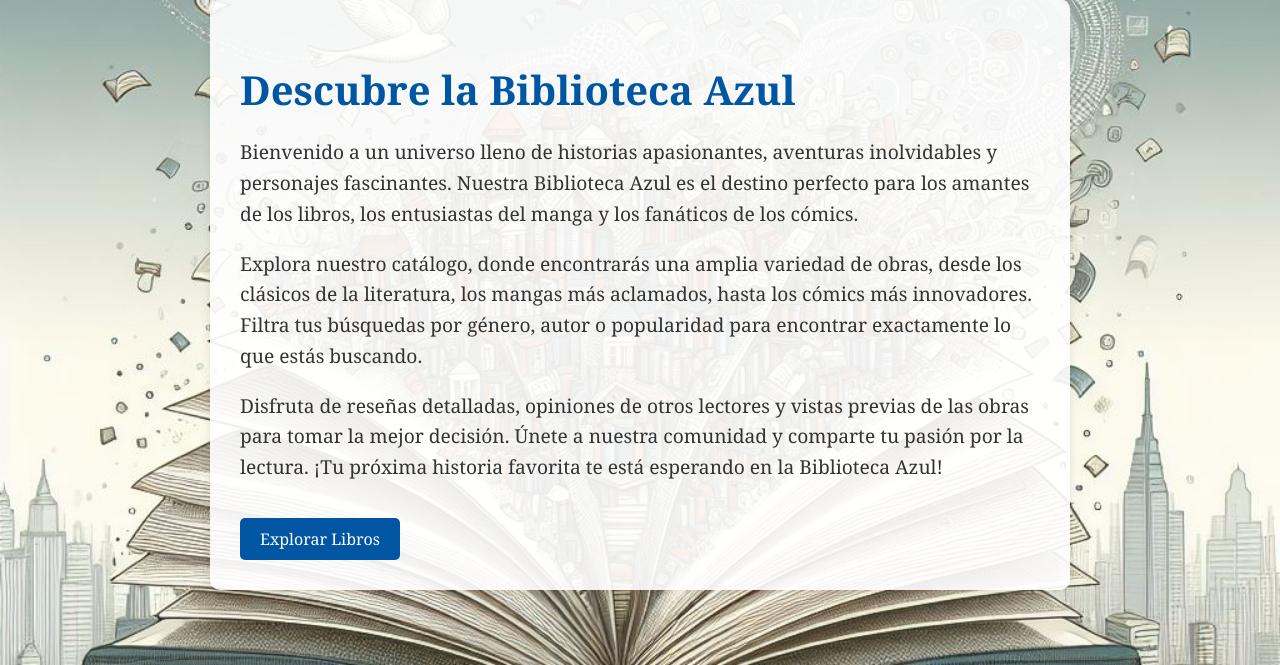
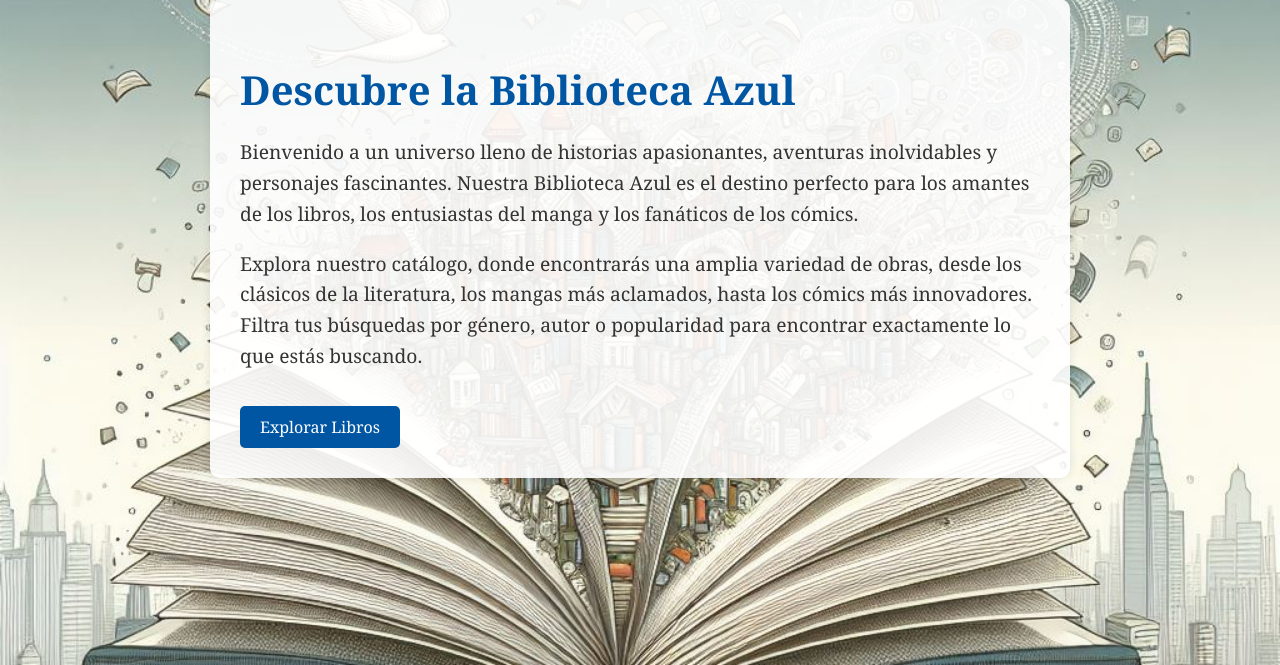
Before and after one commit to PedroOPozo96/proyecto-final_2--parte, a Flask app: page / in a window 1280 px wide. Shown: the part 135-800 px from the top of the page. Run offline with Flask 3, Linux system fonts and the light colour scheme.

Commit message:
Update index.html

```diff
--- a/templates/index.html
+++ b/templates/index.html
@@ -5,7 +5,6 @@
     <h2>Descubre la Biblioteca Azul</h2>
     <p>Bienvenido a un universo lleno de historias apasionantes, aventuras inolvidables y personajes fascinantes. Nuestra Biblioteca Azul es el destino perfecto para los amantes de los libros, los entusiastas del manga y los fanáticos de los cómics.</p>
     <p>Explora nuestro catálogo, donde encontrarás una amplia variedad de obras, desde los clásicos de la literatura, los mangas más aclamados, hasta los cómics más innovadores. Filtra tus búsquedas por género, autor o popularidad para encontrar exactamente lo que estás buscando.</p>
-    <p>Disfruta de reseñas detalladas, opiniones de otros lectores y vistas previas de las obras para tomar la mejor decisión. Únete a nuestra comunidad y comparte tu pasión por la lectura. ¡Tu próxima historia favorita te está esperando en la Biblioteca Azul!</p>
     <a href="{{ url_for('buscar_libros') }}" class="explorar-btn">Explorar Libros</a>
 </div>
 {% endblock %}
```
